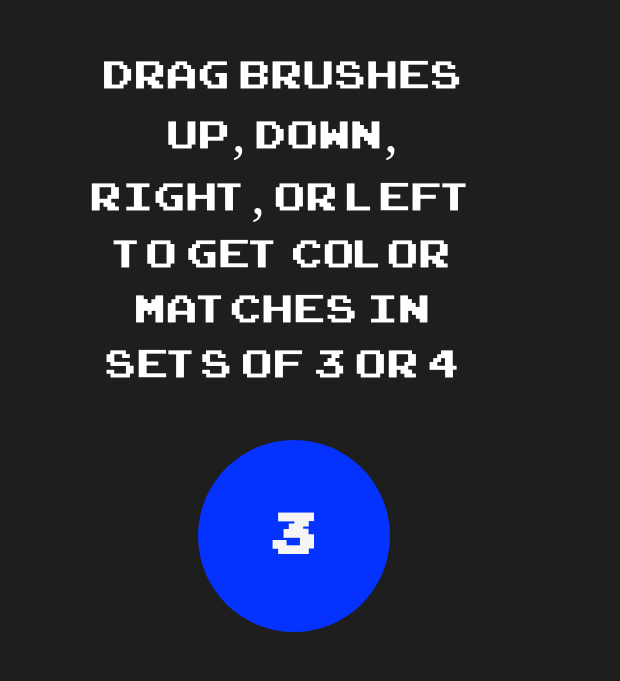
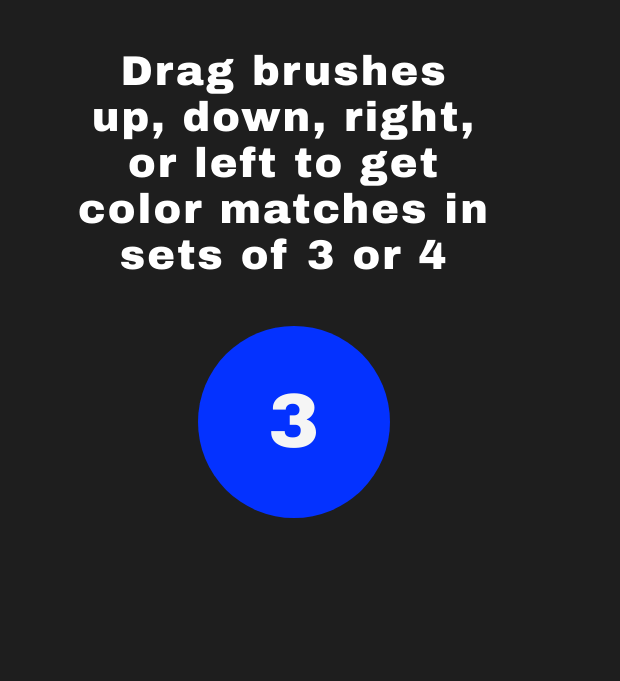
Before and after one commit to CrystalElseyNSS/calming-crush, a website: page public/index.html in a window 1280 px wide. Shown: the full height of the page, 660-1280 px from the left. Drawn offline with nearby package versions, Linux system fonts and the light colour scheme.

Commit message:
changed out brush assets and set fonts to arial

```diff
--- a/public/main.js
+++ b/public/main.js
@@ -9,12 +9,12 @@ document.addEventListener('DOMContentLoaded', () => {
   let score = 0
 
   const colors = [
-    'url(https://eventfinity-production-assets.s3.amazonaws.com/materials/679091/original/red.png)',
-    'url(https://eventfinity-production-assets.s3.amazonaws.com/materials/679071/original/pink.png)',
-    'url(https://eventfinity-production-assets.s3.amazonaws.com/materials/679051/original/orange.png)',
-    'url(https://eventfinity-production-assets.s3.amazonaws.com/materials/679081/original/purple.png)',
-    'url(https://eventfinity-production-assets.s3.amazonaws.com/materials/679041/original/green.png)',
-    'url(https://eventfinity-production-assets.s3.amazonaws.com/materials/679061/original/blue.png)'
+    'url(https://eventfinity-production-assets.s3.amazonaws.com/materials/679091/original/Red-Brush.png)',
+    'url(https://eventfinity-production-assets.s3.amazonaws.com/materials/679071/original/Pink-Brush.png)',
+    'url(https://eventfinity-production-assets.s3.amazonaws.com/materials/679051/original/Yellow-Brush.png)',
+    'url(https://eventfinity-production-assets.s3.amazonaws.com/materials/679081/original/Purple-Brush.png)',
+    'url(https://eventfinity-production-assets.s3.amazonaws.com/materials/679041/original/Green-Brush.jpg)',
+    'url(https://eventfinity-production-assets.s3.amazonaws.com/materials/679061/original/Blue-Brush.png)'
   ]
 
   function createBoard() {
--- a/public/style.css
+++ b/public/style.css
@@ -1,11 +1,6 @@
-@font-face {
-  font-family: arcade;
-  src: url(./ARCADECLASSIC.TTF);
-}
-
 body {
   background-color: #1E1E1E;
-  font-family: arcade;
+  font-family: 'Arial Black';
 }
 
 .container {
@@ -21,7 +16,7 @@ body {
   color: red;
   display: flex;
   flex-wrap: wrap;
-  font-size: 20vw;
+  font-size: 12vw;
   height: 50vw;
   padding: 3px;
   text-align: center;
@@ -49,7 +44,7 @@ body {
 
 #instructions {
   color: white;
-  font-size: 4.25vw;
+  font-size: 3.25vw;
   letter-spacing: 2px;
   margin: 7% auto;
   text-align: center;
@@ -76,7 +71,7 @@ body {
 
 #gameOver {
   color: whitesmoke;
-  font-size: 4vw;
+  font-size: 3vw;
   letter-spacing: 2px;
   padding: 4%;
   text-align: center;
```
Also changed, not shown: public/ARCADECLASSIC.TTF (deleted), 2 other files.
